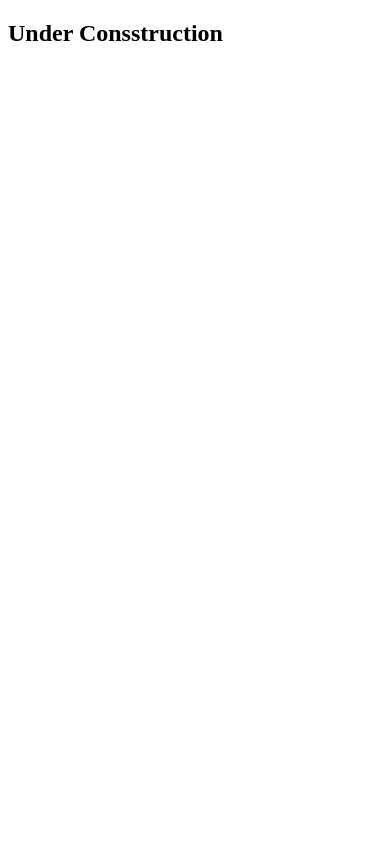
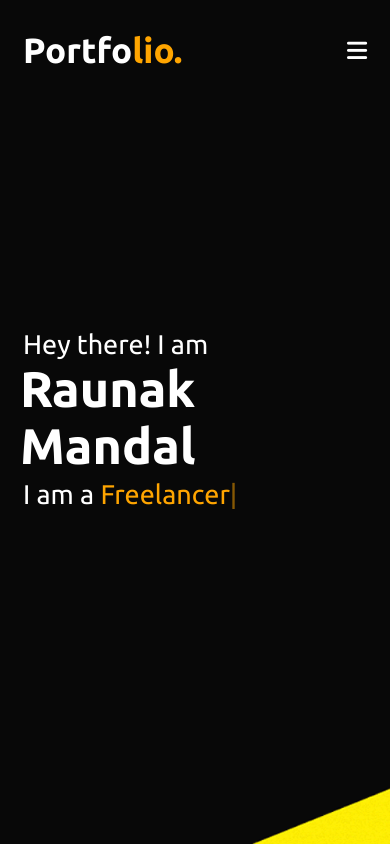
Before and after one commit to RaunakMandal/raunakmandal.github.io, a plain HTML site: page index.html in a window 390 px wide. Drawn offline with nearby package versions, Linux system fonts and the light colour scheme.

Commit message:
Created Home Section

```diff
--- a/index.html
+++ b/index.html
@@ -3,9 +3,41 @@
 <head>
     <meta charset="UTF-8">
     <meta name="viewport" content="width=device-width, initial-scale=1.0">
+    <link rel="stylesheet" href="style.css">
     <title>Raunak Mandal</title>
+    <script src="https://kit.fontawesome.com/a076d05399.js"></script>
+    <script src="https://code.jquery.com/jquery-3.5.1.min.js"></script>
+    <script src="https://cdn.jsdelivr.net/npm/typed.js@2.0.11"></script>
+    <script src="https://cdnjs.cloudflare.com/ajax/libs/waypoints/4.0.1/jquery.waypoints.min.js"></script>
+    <script src="script.js"></script>
 </head>
 <body>
-    <h2>Under Consstruction</h2>
+    <nav class="navbar">
+        <div class="max-width">
+            <div class="logo"><a href="#">Portfo<span>lio.</span></a></div>
+            <ul class="menu">
+                <li><a href="#">Home</a></li>
+                <li><a href="#">About</a></li>
+                <li><a href="#">Projects</a></li>
+                <li><a href="#">Skills</a></li>
+                <li><a href="#">Contact</a></li>
+            </ul>
+            <div class="menu-btn">
+                <i class="fas fa-bars"></i>
+            </div>
+        </div>
+    </nav>
+
+    <!-- Home Section  -->
+    <section class="home" id="home">
+        <div class="max-width">
+            <div class="home-content">
+                <div class="text1">Hey there! I am</div>
+                <div class="text2">Raunak Mandal</div>
+                <div class="text3">I am a <span class="changing"></span></div>
+            </div>
+        </div>
+    </section>
+
 </body>
 </html>
--- /dev/null
+++ b/script.js
@@ -0,0 +1,14 @@
+$(document).ready(function(){
+    // Toggle Navbar
+    $('.menu-btn').click(function(){
+        $('.navbar .menu').toggleClass("active");
+        $('.menu-btn i').toggleClass("active");
+    });
+
+    // Changing Text Animation
+    var type = new Typed(".changing", {
+        strings: ["Android Developer", "Writer", "Designer", "Freelancer"],
+        typespeed: 4000,
+        loop: true
+    });
+});
--- /dev/null
+++ b/style.css
@@ -0,0 +1,154 @@
+@import url('https://fonts.googleapis.com/css2?family=Poppins:wght@400;500;600;700&family=Ubuntu:wght@400;500;700&display=swap');
+
+*{
+    margin: 0;
+    padding: 0;
+    box-sizing: border-box;
+    text-decoration: none;
+}
+
+/* Nav */
+.navbar{
+    position: fixed;
+    width: 100%;
+    z-index: 999;
+    padding: 30px 0;
+    font-family: 'Ubuntu', sans-serif;
+    transition: all 0.3s ease;
+}
+.navbar .max-width {
+    display: flex;
+    align-items: center;
+    justify-content: space-between;
+}
+.max-width {
+    max-width: 1900px;
+    padding: 0 80px;
+    margin: auto;
+}
+.navbar .logo a{
+    color: white;
+    font-size: 35px;
+    font-weight: 600;
+}
+.navbar .logo a span{
+    color: orange;
+    transition: all 0.3s ease;
+}
+.navbar .menu li {
+    list-style: none;
+    display: inline-block;
+}
+.navbar .menu li a {
+    color: white;
+    font-size: 18px;
+    font-weight: 500;
+    margin-left: 25px;
+    transition: color 0.3s ease;
+}
+.navbar .menu li a:hover {
+    color: orange;
+}
+.menu-btn{
+    color: #fff;
+    font-size: 23px;
+    cursor: pointer;
+    display: none;
+}
+/* Home Styling */
+.home {
+    display: flex;
+    background: url("images/bg_home.gif") no-repeat center;
+    height: 100vh;
+    color: white;
+    min-height: 500px;
+    background-size: cover;
+    background-attachment: fixed;
+    font-family: 'Ubuntu', sans-serif;
+}
+.home .max-width {
+    margin: auto 0 auto 30px;
+}
+.home .home-content .text1 {
+    font-size: 27px;
+}
+.home .home-content .text2 {
+    font-size: 75px;
+    font-weight: 600;
+    margin-left: -3px;
+}
+.home .home-content .text3 {
+    font-size: 40px;
+    margin: 5px 0;
+}
+.home .home-content .text3 span{
+    color: orange;
+}
+
+    /* Responsive */
+@media (max-width: 1104px) {
+    .home .max-width {
+        margin-left: 0px;
+    }
+}
+@media (max-width: 991px) {
+    .max-width{
+        padding: 0 50px;
+    }
+}
+@media (max-width: 947px) {
+    .menu-btn{
+        display: block;
+        z-index: 999;
+    }
+    .menu-btn i.active::before{
+        content: "\f00d";
+    }
+    .navbar .menu {
+        position: fixed;
+        height: 100vh;
+        width: 100%;
+        left: -100%;
+        top: 0;
+        background: gray;
+        text-align: center;
+        padding-top: 80px;
+        transition: all 0.3s ease;
+    }
+    .navbar .menu.active {
+        left: 0;
+    }
+    .navbar .menu li {
+        display: block;
+    }
+    .navbar .menu li a {
+        display: inline-block;
+        margin: 20px 0;
+        font-size: 25px;
+    }
+    .home .home-content .text2 {
+        font-size: 70px;
+    }
+    .home .home-content .text3 {
+        font-size: 35px;
+    }
+}
+@media (max-width: 690px) {
+    .max-width {
+        padding: 0 23px;
+    }
+    .home .home-content .text2 {
+        font-size: 60px;
+    }
+    .home .home-content .text3 {
+        font-size: 30px;
+    }
+}
+@media (max-width: 500px) {
+    .home .home-content .text2 {
+        font-size: 50px;
+    }
+    .home .home-content .text3 {
+        font-size: 27px;
+    }
+}
```
Also changed, not shown: images/bg_home.gif (added).
